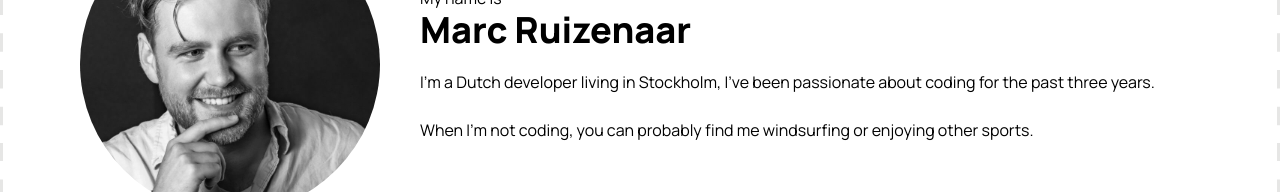
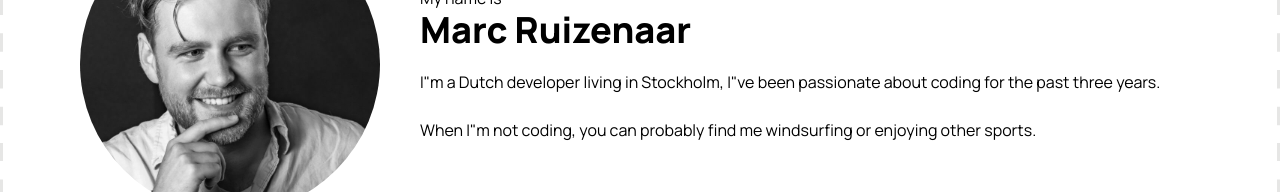
Before and after one commit to Marc-Ruizenaar/portfolio-marc-ruizenaar, a Next.js app: page / in a window 1280 px wide. Shown: the part 744-936 px from the top of the page. Built offline with nearby package versions, Linux system fonts and the light colour scheme.

Commit message:
Updated &quot;

```diff
--- a/app/components/AboutMe.jsx
+++ b/app/components/AboutMe.jsx
@@ -23,11 +23,8 @@ export default function AboutMe() {
           Marc Ruizenaar
           <span className="absolute bottom-[-5px] -z-10 block h-1 w-full bg-mainGreen"></span>
         </h2>
-        <p>
-          I'm a Dutch developer living in Stockholm, I've been passionate about
-          coding for the past three years. <br />
-          <br />
-          When I'm not coding, you can probably find me windsurfing or enjoying
+        <p>I&quot;m a Dutch developer living in Stockholm, I&quot;ve been passionate about coding for the past three years. <br /><br />
+          When I&quot;m not coding, you can probably find me windsurfing or enjoying
           other sports.
         </p>
       </div>
--- a/app/components/ItsTime.jsx
+++ b/app/components/ItsTime.jsx
@@ -13,7 +13,7 @@ export default function ItsTime() {
         className="unset-0 absolute -z-10 w-screen object-cover"
       />
 
-      <p className="text-4xl font-bold text-white">It's time!</p>
+      <p className="text-4xl font-bold text-white">It&quot;s time!</p>
       <div className="flex gap-4">
         <a
           href="mailto:info@marcruizenaar.com"
```
